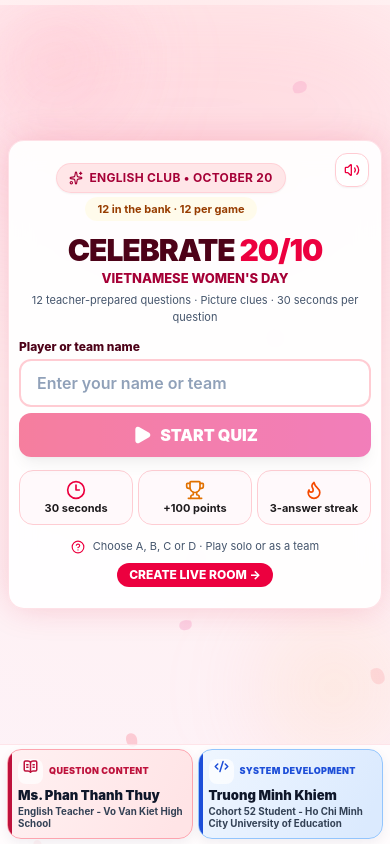
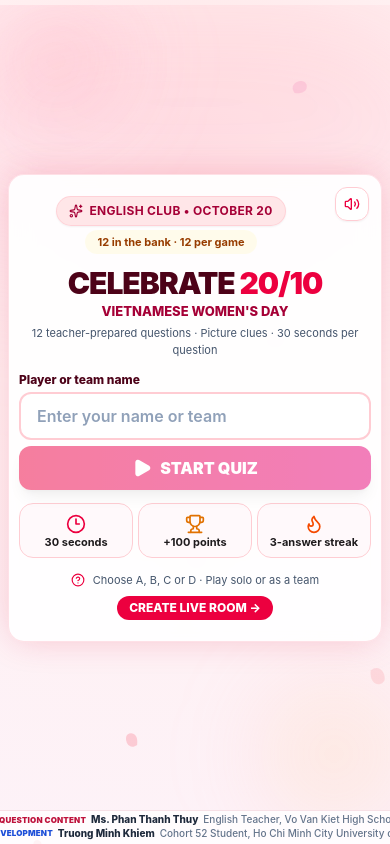
Before and after one commit to remyvnkhiemtruong/vui-cung-2010, a Next.js app: page / in a window 390 px wide. Built offline with nearby package versions, Linux system fonts and the light colour scheme.

Commit message:
style: replace intrusive author cards with discreet responsive bottom ribbon

```diff
--- a/src/app/globals.css
+++ b/src/app/globals.css
@@ -338,190 +338,93 @@ body { min-height:0; }
   .live-quiz-options button strong {width:24px;height:24px;flex-shrink:0}
 }
 
-/* Authorship: visible, differentiated credit cards across solo, host, and projector.
-   Uses existing viewport-locked shell instead of introducing page scrolling. */
-.author-credits {
-  display: grid;
-  grid-template-columns: repeat(2, minmax(0, 1fr));
-  gap: clamp(6px, .9vw, 12px);
-  width: min(100%, 940px);
-  margin-inline: auto;
-  flex: none;
-}
-.author-credit {
-  position: relative;
-  isolation: isolate;
-  min-width: 0;
-  display: flex;
-  flex-direction: column;
-  justify-content: center;
-  align-items: flex-start;
-  text-align: left;
-  gap: 3px;
-  border: 1.5px solid;
-  border-radius: 14px;
-  overflow: hidden;
-  box-shadow: 0 4px 12px rgba(25, 25, 35, .06);
-}
-.author-credit::before {
-  content: '';
-  position: absolute;
-  inset: 0 auto 0 0;
-  width: 4px;
-  background: var(--credit-accent);
-}
-.author-credit--questions {
-  --credit-accent: #be123c;
-  color: #881337;
-  border-color: #fda4af;
-  background: linear-gradient(115deg, #fff1f2, #ffe4e6 90%);
-}
-.author-credit--system {
-  --credit-accent: #1d4ed8;
-  color: #1e3a8a;
-  border-color: #93c5fd;
-  background: linear-gradient(115deg, #eff6ff, #dbeafe 90%);
-}
-.author-credit-heading {
-  display: flex;
-  align-items: center;
-  gap: 6px;
-  min-width: 0;
-}
-.author-credit-symbol {
-  display: grid;
-  place-items: center;
-  width: 25px;
-  height: 25px;
-  flex: 0 0 auto;
-  border-radius: 8px;
-  color: var(--credit-accent);
-  background: #ffffffb8;
-}
-.author-credit-label {
-  font-size: clamp(9px, 1vw, 11px);
-  font-weight: 900;
-  line-height: 1.12;
-  letter-spacing: .095em;
-  color: var(--credit-accent);
-}
-.author-credit-name {
-  display: block;
-  max-width: 100%;
-  color: #0f172a;
-  font-size: clamp(14px, 2.05vw, 21px);
-  font-weight: 900;
-  line-height: 1.1;
-  overflow-wrap: anywhere;
-}
-.author-credit-role {
-  max-width: 100%;
-  color: #334155;
-  font-size: clamp(10px, 1.13vw, 12px);
-  font-weight: 650;
-  line-height: 1.18;
-  overflow-wrap: anywhere;
-}
-.author-credits--feature .author-credit {
-  min-height: 91px;
-  padding: clamp(8px, 1.15dvh, 13px) clamp(10px, 1.5vw, 18px);
-  gap: 4px;
-}
-.author-credits--compact .author-credit {
-  min-height: 47px;
-  padding: 5px clamp(7px, 1vw, 12px);
-  gap: 1px;
-  border-radius: 11px;
-}
-.author-credits--compact .author-credit-heading { gap: 4px; }
-.author-credits--compact .author-credit-symbol { width: 17px; height: 17px; border-radius: 5px; }
-.author-credits--compact .author-credit-symbol svg { width: 12px; height: 12px; }
-.author-credits--compact .author-credit-label { font-size: clamp(8px, .88vw, 10px); }
-.author-credits--compact .author-credit-name { font-size: clamp(12px, 1.28vw, 15px); }
-.author-credits--compact .author-credit-role { font-size: clamp(9px, .95vw, 11px); }
-.app-credit-footer, .live-credit-footer {
+/* An unobtrusive attribution ribbon at the very bottom of every game screen.
+   One desktop line; on narrow phones two short lines, without stealing quiz space. */
+.app-credit-footer,
+.live-credit-footer {
   position: relative;
   z-index: 10;
   flex: 0 0 auto;
   width: 100%;
-  padding: 4px clamp(7px, 1.5vw, 16px) max(5px, env(safe-area-inset-bottom));
-  background: rgba(255, 255, 255, .75);
-  border-top: 1px solid rgba(244, 63, 94, .12);
+  padding: 4px 10px max(5px, env(safe-area-inset-bottom));
+  border-top: 1px solid rgba(190, 18, 60, .12);
+  background: rgba(255, 255, 255, .76);
+  box-shadow: none;
 }
-.home-card > .author-credits { width: 100%; }
-@media (max-width: 560px) {
-  .author-credits { gap: 5px; }
-  .author-credit-name { font-size: clamp(12px, 3.35vw, 17px); }
-  .author-credit-role { font-size: clamp(9px, 2.5vw, 11px); }
-  .author-credit-label { letter-spacing: .035em; font-size: 9px; }
-  .author-credits--feature .author-credit {
-    min-height: 90px;
-    padding: 7px 8px 7px 10px;
+.credit-ribbon {
+  display: flex;
+  justify-content: center;
+  align-items: center;
+  flex-wrap: nowrap;
+  gap: clamp(14px, 2.5vw, 40px);
+  max-width: 1480px;
+  min-height: 19px;
+  margin: 0 auto;
+  color: #475569;
+  line-height: 1.18;
+}
+.credit-ribbon-item {
+  display: inline-flex;
+  align-items: center;
+  justify-content: center;
+  min-width: 0;
+  gap: 6px;
+  margin: 0;
+  white-space: nowrap;
+  font-size: 11px;
+  line-height: 1.18;
+}
+.credit-ribbon-item::before {
+  content: '';
+  flex: none;
+  width: 5px;
+  height: 5px;
+  border-radius: 50%;
+  background: var(--ribbon-color);
+}
+.credit-ribbon-item--questions { --ribbon-color: #be123c; }
+.credit-ribbon-item--system { --ribbon-color: #1d4ed8; }
+.credit-ribbon-label {
+  flex: none;
+  color: var(--ribbon-color);
+  font-size: 9px;
+  font-weight: 900;
+  letter-spacing: .045em;
+}
+.credit-ribbon-name {
+  flex: none;
+  color: #1e293b;
+  font-size: 12px;
+  font-weight: 800;
+}
+.credit-ribbon-role {
+  color: #64748b;
+  font-size: 10px;
+  font-weight: 500;
+}
+@media (max-width: 1260px) {
+  /* Names and credit types stay visible; the longer institutions remain in
+     each item's title attribute for narrower displays. */
+  .credit-ribbon-role { display: none; }
+}
+@media (max-width: 640px) {
+  .app-credit-footer, .live-credit-footer {
+    padding: 3px 6px max(4px, env(safe-area-inset-bottom));
   }
-  .author-credits--compact .author-credit {
-    min-height: 56px;
-    padding: 4px 6px 5px 9px;
-    gap: 1px;
+  .credit-ribbon {
+    flex-direction: column;
+    gap: 2px;
+    min-height: 0;
   }
-  .author-credits--compact .author-credit-name { font-size: clamp(11px, 3vw, 13px); }
-  .author-credits--compact .author-credit-role { font-size: clamp(8px, 2.15vw, 10px); }
-}
-@media (max-height: 680px) {
-  .home-card > .author-credits .author-credit { min-height: 69px; padding-block: 6px; gap: 1px; }
-  .home-card > .author-credits .author-credit-symbol { width: 19px; height: 19px; }
-  .home-card > .author-credits .author-credit-symbol svg { width: 12px; height: 12px; }
-  .home-card > .author-credits .author-credit-name { font-size: clamp(12px, 2.1dvh, 17px); }
-  .home-card > .author-credits .author-credit-role { font-size: 9px; line-height: 1.1; }
-  .app-credit-footer,.live-credit-footer { padding-top: 2px; padding-bottom: 3px; }
-  .author-credits--compact .author-credit { min-height: 39px; }
+  .credit-ribbon-item { gap: 5px; font-size: 10px; }
+  .credit-ribbon-label { font-size: 8px; letter-spacing: .02em; }
+  .credit-ribbon-name { font-size: 10px; }
+  .credit-ribbon-item::before { width: 4px; height: 4px; }
 }
 @media (max-height: 530px) {
-  .home-card > .home-rules { display: none; }
-  .home-card > .author-credits .author-credit { min-height: 57px; }
-  .author-credits--compact .author-credit-symbol { display: none; }
-  .author-credits--compact .author-credit { min-height: 36px; }
-  .author-credits--compact .author-credit-role { display: none; }
+  .app-credit-footer, .live-credit-footer { padding-top: 2px; padding-bottom: 2px; }
+  .credit-ribbon { min-height: 0; }
+  .credit-ribbon-item { font-size: 9px; }
+  .credit-ribbon-label { font-size: 8px; }
+  .credit-ribbon-name { font-size: 10px; }
 }
-
-/* Landing-page author credits stay at the BOTTOM (outside the welcome card).
-   On short displays they compress without adding document scrolling. */
-.app-credit-footer .author-credits--feature {
-  width: min(100%, 940px);
-}
-.app-credit-footer .author-credits--feature .author-credit {
-  min-height: clamp(57px, 11dvh, 90px);
-}
-@media (max-height: 680px) {
-  .app-credit-footer .author-credits--feature .author-credit {
-    min-height: 57px;
-    padding: 5px 9px;
-    gap: 2px;
-  }
-  .app-credit-footer .author-credits--feature .author-credit-symbol {
-    height: 18px;
-    width: 18px;
-  }
-  .app-credit-footer .author-credits--feature .author-credit-symbol svg {
-    width: 12px;
-    height: 12px;
-  }
-  .app-credit-footer .author-credits--feature .author-credit-name {
-    font-size: clamp(12px, 2.25dvh, 17px);
-  }
-  .app-credit-footer .author-credits--feature .author-credit-role {
-    font-size: clamp(9px, 1.7dvh, 11px);
-  }
-}
-@media (max-height: 480px) {
-  .app-credit-footer .author-credits--feature .author-credit {
-    min-height: 43px;
-    padding: 3px 8px;
-    gap: 0;
-  }
-  .app-credit-footer .author-credits--feature .author-credit-symbol {
-    display: none;
-  }
-  .app-credit-footer .author-credits--feature .author-credit-role {
-    display: none;
-  }
-}
--- a/src/app/page.tsx
+++ b/src/app/page.tsx
@@ -69,7 +69,7 @@ export default function QuizApp() {
         </div>
 
         <footer className="app-footer app-credit-footer" aria-label="Website credits">
-          <AuthorCredits variant={screen === 'start' ? 'feature' : 'compact'} />
+          <AuthorCredits />
         </footer>
       </div>
     </main>
--- a/src/components/common/AuthorCredits.tsx
+++ b/src/components/common/AuthorCredits.tsx
@@ -1,29 +1,22 @@
-import { BookOpenText, Code2 } from 'lucide-react';
-
-interface AuthorCreditsProps {
-  /** Feature cards on the welcome screen; compact cards throughout gameplay. */
-  variant?: 'feature' | 'compact';
-}
-
-export default function AuthorCredits({ variant = 'compact' }: AuthorCreditsProps) {
+/**
+ * Quiet, bottom-of-screen attribution. Keeps the names visible without
+ * competing with the question, answer options or projector leaderboard.
+ */
+export default function AuthorCredits() {
   return (
-    <section className={`author-credits author-credits--${variant}`} aria-label="Question author and system developer">
-      <article className="author-credit author-credit--questions">
-        <div className="author-credit-heading">
-          <span className="author-credit-symbol" aria-hidden="true"><BookOpenText size={15} strokeWidth={2.4} /></span>
-          <span className="author-credit-label">QUESTION CONTENT</span>
-        </div>
-        <strong className="author-credit-name">Ms. Phan Thanh Thuy</strong>
-        <span className="author-credit-role">English Teacher - Vo Van Kiet High School</span>
-      </article>
-      <article className="author-credit author-credit--system">
-        <div className="author-credit-heading">
-          <span className="author-credit-symbol" aria-hidden="true"><Code2 size={15} strokeWidth={2.4} /></span>
-          <span className="author-credit-label">SYSTEM DEVELOPMENT</span>
-        </div>
-        <strong className="author-credit-name">Truong Minh Khiem</strong>
-        <span className="author-credit-role">Cohort 52 Student - Ho Chi Minh City University of Education</span>
-      </article>
+    <section className="credit-ribbon" aria-label="Question content and system credits">
+      <p className="credit-ribbon-item credit-ribbon-item--questions"
+         title="English Teacher, Vo Van Kiet High School">
+        <span className="credit-ribbon-label">QUESTION CONTENT</span>
+        <strong className="credit-ribbon-name">Ms. Phan Thanh Thuy</strong>
+        <span className="credit-ribbon-role">English Teacher, Vo Van Kiet High School</span>
+      </p>
+      <p className="credit-ribbon-item credit-ribbon-item--system"
+         title="Cohort 52 Student, Ho Chi Minh City University of Education">
+        <span className="credit-ribbon-label">SYSTEM DEVELOPMENT</span>
+        <strong className="credit-ribbon-name">Truong Minh Khiem</strong>
+        <span className="credit-ribbon-role">Cohort 52 Student, Ho Chi Minh City University of Education</span>
+      </p>
     </section>
   );
 }
--- a/src/components/live/LiveClient.tsx
+++ b/src/components/live/LiveClient.tsx
@@ -55,7 +55,7 @@ function LiveLayout({title,subtitle,children}:{title:string,subtitle:string,chil
     </header>
     <div className="min-h-0 flex-1 overflow-hidden px-3 py-2 sm:px-5 sm:py-3">{children}</div>
     <footer className="live-credit-footer" aria-label="Website credits">
-      <AuthorCredits variant="compact" />
+      <AuthorCredits />
     </footer>
   </main>;
 }
```
Also changed, not shown: 1 other file (tests, documents, lock files or other folders).
